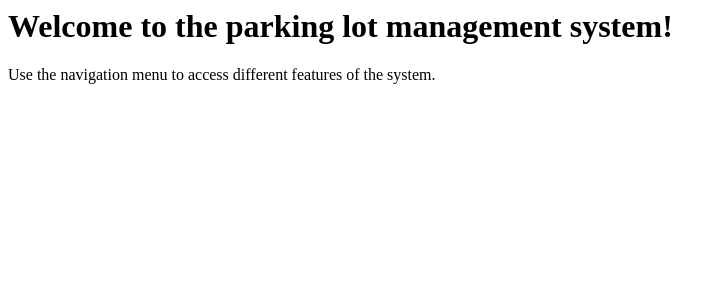
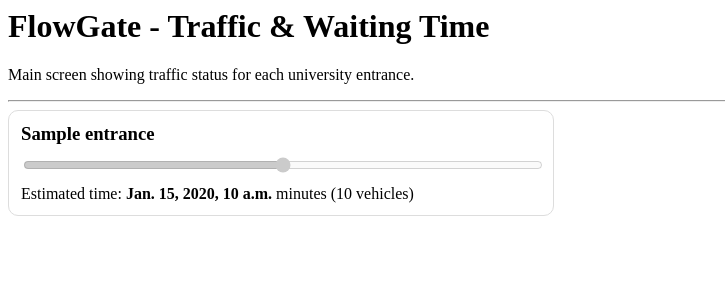
Before and after one commit to Trerass/FlowGate, a Django app: template parqueadero/templates/home.html in a window 1280 px wide. Shown: the top 300 px of the page, without its empty margins (0-725 px from the left). Run offline with Django 5.2, Linux system fonts and the light colour scheme; the template is opened without the code that fills it: most values are stand-ins (such as "Sample title", 1, 10 or a date in 2020).

Commit message:
Update home.html
FR-01, F3-02, FR-04 y FR-05; falta FR-03

```diff
--- a/parqueadero/templates/home.html
+++ b/parqueadero/templates/home.html
@@ -1,2 +1,51 @@
-<h1>Welcome to the parking lot management system!</h1>
-<p>Use the navigation menu to access different features of the system.</p>
+<!-- <h1>Welcome to the parking lot management system!</h1>
+<p>Use the navigation menu to access different features of the system.</p> -->
+
+<!-- Se reemplaza el título simple anterior por uno alineado al proyecto -->
+<h1>FlowGate - Traffic & Waiting Time</h1>
+
+<!-- Se cambia el texto genérico por una descripción funcional del sistema -->
+<p>Main screen showing traffic status for each university entrance.</p>
+
+<!-- Se agrega una línea divisoria para separar visualmente el contenido -->
+<hr>
+
+<!-- Se agrega un ciclo Django para mostrar dinámicamente cada entrada -->
+<!-- FR-01: un slider por cada entrada configurada -->
+{% for e in entrances %}
+
+  <!-- Se agrega un contenedor visual para cada entrada -->
+  <!-- Mejora organización y claridad en la interfaz -->
+  <div style="border:1px solid #ddd; padding:12px; border-radius:10px; margin-bottom:12px; max-width:520px;">
+
+    <!-- Se muestra el nombre de la entrada dinámicamente -->
+    <!-- Permite identificar cada acceso (FR-01) -->
+    <h3 style="margin:0 0 10px 0;">{{ e.name }}</h3>
+
+    <!-- Se agrega el slider -->
+    <!-- FR-01 y FR-02 -->
+    <!-- min="0" nivel mínimo de congestión -->
+    <!-- max="100" nivel máximo definido -->
+    <!-- value="{{ e.congestion }}" representa nivel actual -->
+    <!-- disabled evita que el usuario lo modifique (solo visual) -->
+    <input
+      type="range"
+      min="0"
+      max="100"
+      value="{{ e.congestion }}"
+      disabled
+      style="width:100%;"
+    >
+
+    <!-- Se agrega el texto del tiempo estimado -->
+    <!-- FR-04 y FR-05 -->
+    <!-- e.estimated_time debe venir calculado como vehicles × 10 -->
+    <p style="margin:10px 0 0 0;">
+      Estimated time: <strong>{{ e.estimated_time }}</strong> minutes
+      ({{ e.vehicles }} vehicles)
+    </p>
+
+  </div>
+
+<!-- ✅ Se cierra el ciclo dinámico -->
+{% endfor %}
```
